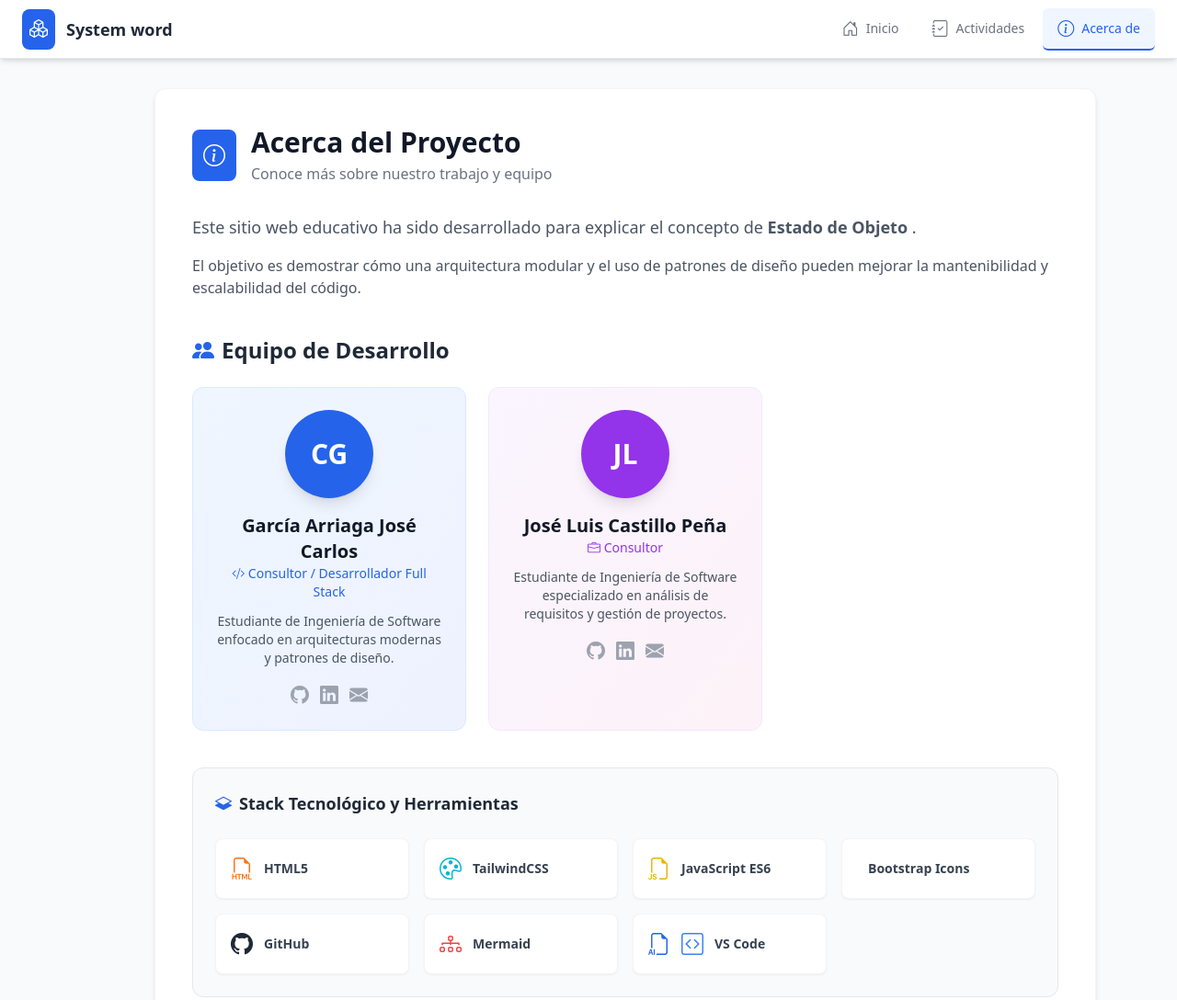
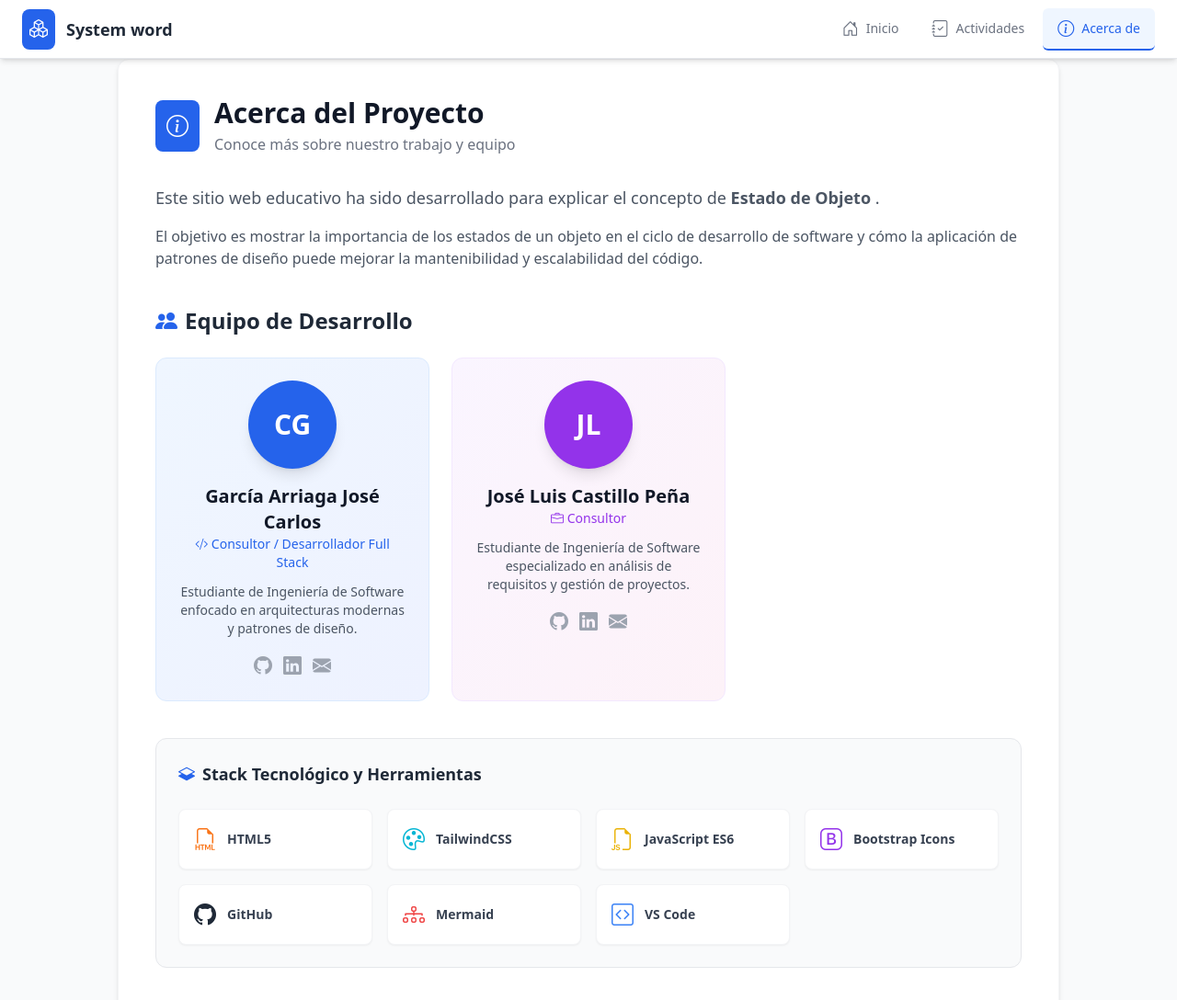
Before and after one commit to CarlosGA30/Presentacion, a plain HTML site: page acerca.html in a window 1280 px wide. Shown: the top 1088 px of the page at 92% size. Drawn offline with nearby package versions, Linux system fonts and the light colour scheme.

Commit message:
actualizacion acerca de
Se corigen iconnos.

```diff
--- a/acerca.html
+++ b/acerca.html
@@ -21,7 +21,7 @@
     </header>
 
     <div class="flex min-h-screen pt-16">
-        <main class="flex-1 ml-20 p-8 w-full">
+        <main class="flex-1 w-full">
             <div class="max-w-5xl mx-auto bg-white p-10 rounded-xl shadow-md border border-gray-100">
                 <!-- Header -->
                 <div class="flex items-center gap-4 mb-8">
@@ -40,7 +40,7 @@
                         Este sitio web educativo ha sido desarrollado para explicar el concepto de <strong>Estado de Objeto</strong> .
                     </p>
                     <p>
-                        El objetivo es demostrar cómo una arquitectura modular y el uso de patrones de diseño pueden mejorar la mantenibilidad y escalabilidad del código.
+                        El objetivo es mostrar la importancia de los estados de un objeto en el ciclo de desarrollo de software y cómo la aplicación de patrones de diseño puede mejorar la mantenibilidad y escalabilidad del código.
                     </p>
                 </div>
 
@@ -135,7 +135,7 @@
 
                         <!-- Bootstrap Icons -->
                         <div class="flex items-center gap-3 bg-white p-4 rounded-lg shadow-sm border border-gray-100 hover:border-purple-200 transition-colors">
-                            <i class="bi bi-icons text-purple-600 text-2xl"></i>
+                            <i class="bi bi-bootstrap text-purple-600 text-2xl"></i>
                             <span class="text-sm font-semibold text-gray-700">Bootstrap Icons</span>
                         </div>
 
@@ -153,7 +153,6 @@
 
                         <!-- VS Code -->
                         <div class="flex items-center gap-3 bg-white p-4 rounded-lg shadow-sm border border-gray-100 hover:border-blue-200 transition-colors">
-                            <i class="bi bi-filetype-ai text-blue-600 text-2xl"></i>
                             <!-- Nota: Bootstrap no tiene icono oficial de VSCode, usamos filetype-code o ai como proxy, o svg custom. Usaremos 'code-square' si está disponible o 'filetype-ai' estilizado -->
                             <i class="bi bi-code-square text-blue-500 text-2xl"></i>
                             <span class="text-sm font-semibold text-gray-700">VS Code</span>
```
